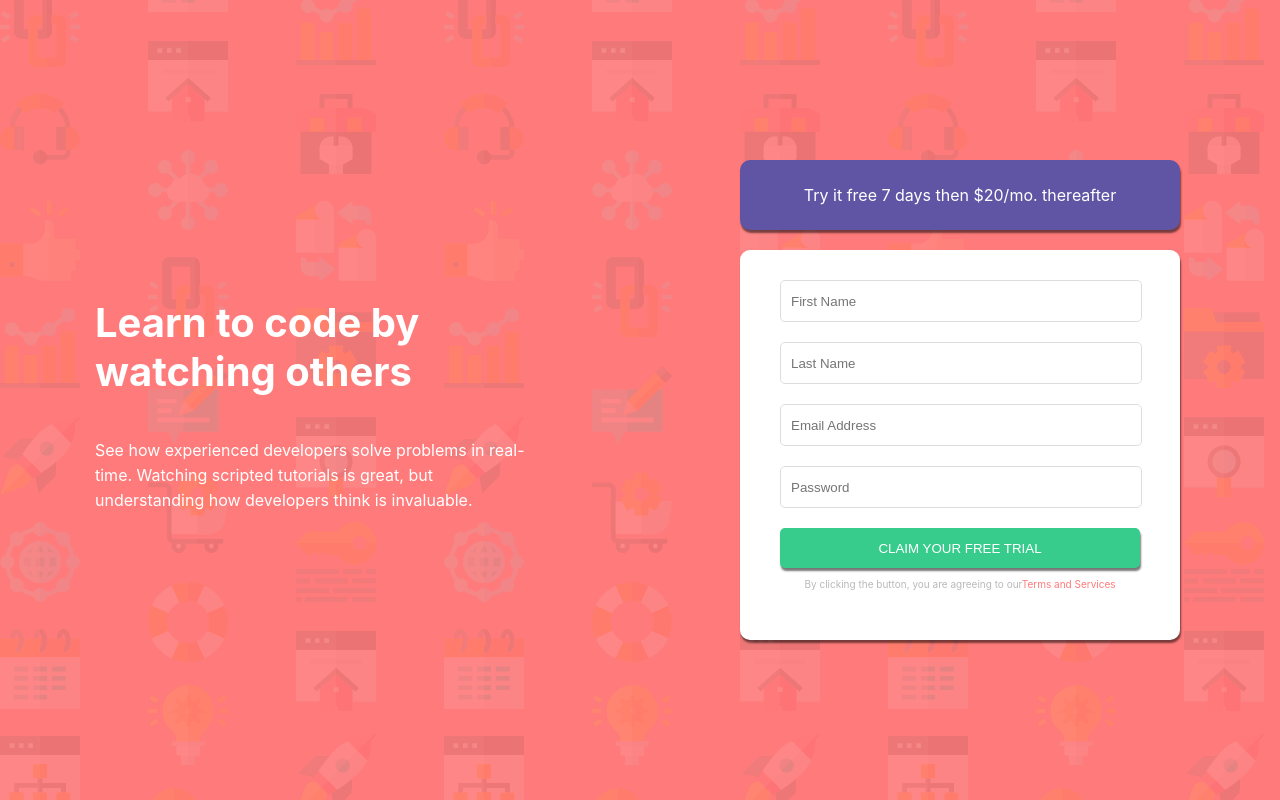
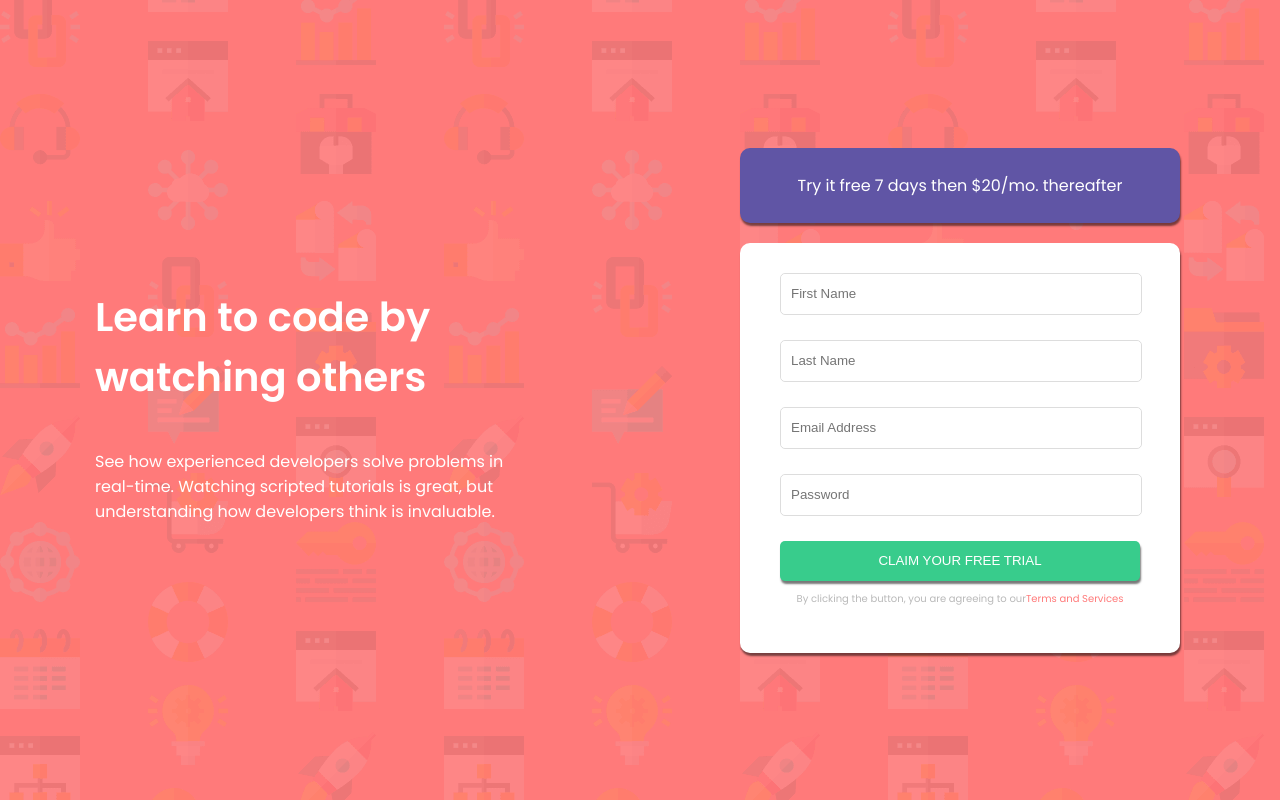
Before and after one commit to ElvaTecnologies/Elva_React-SCSS-training2_Josiah, a React (Create React App) app: page / in a window 1280 px wide. Built offline with nearby package versions, Linux system fonts and the light colour scheme.

Commit message:
import and use font

```diff
--- a/src/App.scss
+++ b/src/App.scss
@@ -1,3 +1,4 @@
+@import url("https://fonts.googleapis.com/css2?family=Poppins:wght@400;500;600&display=swap");
 .App {
   margin: 0;
   box-sizing: border-box;
@@ -5,7 +6,7 @@
   background-color: hsl(0, 100%, 74%);
   height: 100vh;
   background-image: url("./assets/image/bg-intro-desktop.png");
-
+  font-family: "Poppins", sans-serif;
   // .flexbox {
   // border: solid 1px;
   display: flex;
@@ -19,6 +20,7 @@
     h1 {
       font-size: 40px;
       max-width: 450px;
+      font-weight: 600;
     }
     p {
       max-width: 450px;
@@ -37,7 +39,7 @@
     .top-card {
       background-color: hsl(248, 32%, 49%);
       color: #fff;
-      height: 70px;
+      height: 75px;
       width: 100%;
       display: flex;
       justify-content: center;
@@ -54,7 +56,7 @@
       background-color: #fff;
       // width: 100%;
       padding: 30px 40px;
-      height: 330px;
+      height: 350px;
       border-radius: 10px;
       box-shadow: 1px 3px 2px #00000087;
       .input-div {
```
